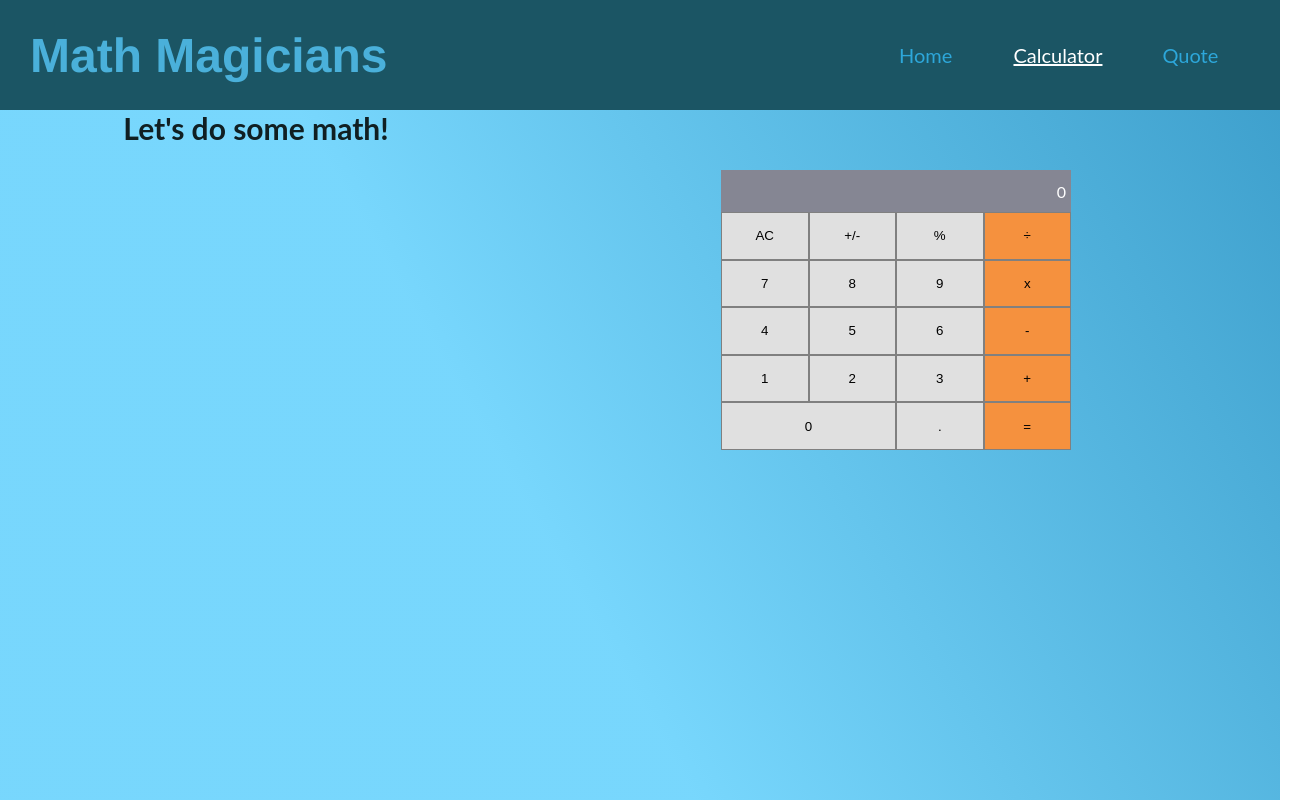
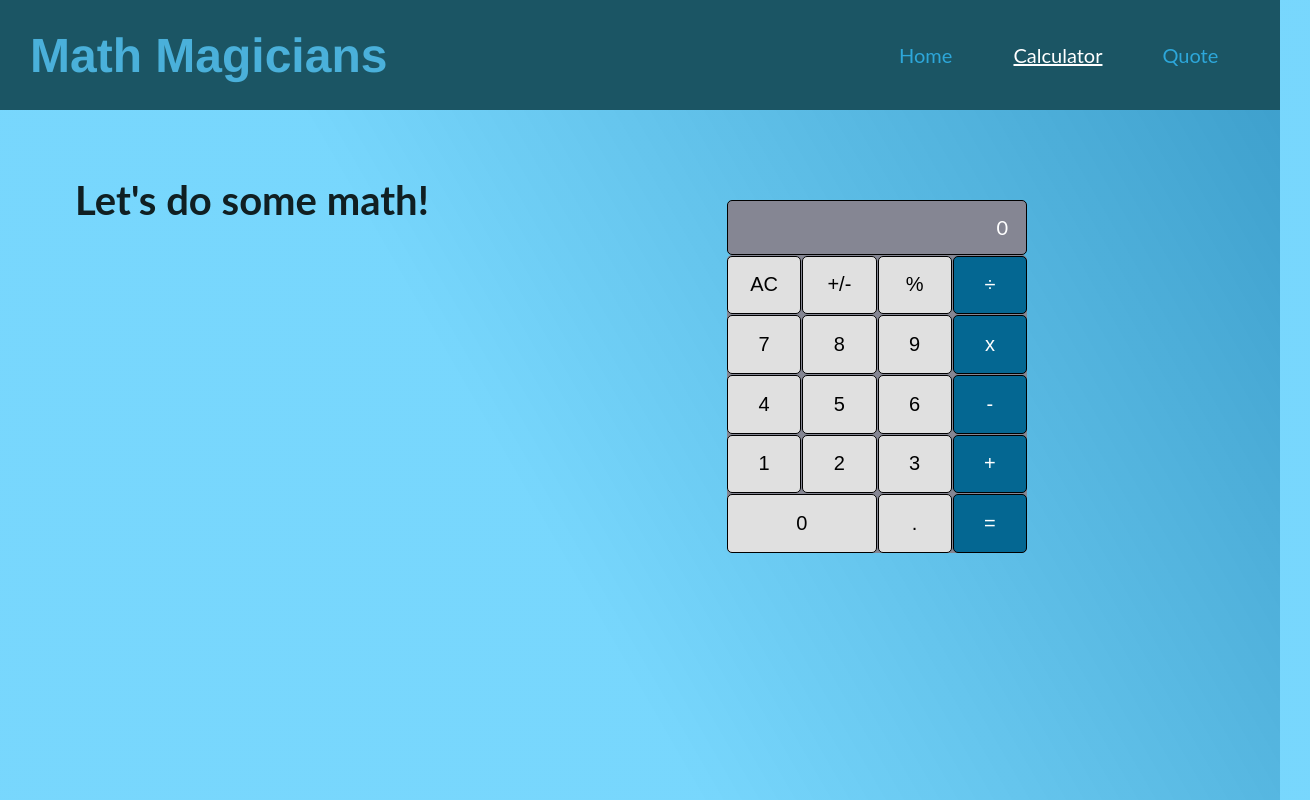
Before and after one commit to Alejandro-Bernal-M/Math.Magicians, a React (Create React App) app: page /Calculator in a window 1280 px wide. Shown: the whole page, 1310 px wide, since content can reach past the window. Built offline with nearby package versions, Linux system fonts and the light colour scheme.

Commit message:
calculator

```diff
--- a/src/components/btn.js
+++ b/src/components/btn.js
@@ -3,7 +3,7 @@ import calculate from './logic/calculate';
 
 function setColor(element) {
   const oranges = ['÷', 'x', '-', '+', '='];
-  return oranges.includes(element) ? 'orange' : 'gray';
+  return oranges.includes(element) ? 'color1' : 'color2';
 }
 
 function Btn({
--- a/src/styles/App.css
+++ b/src/styles/App.css
@@ -16,9 +16,10 @@ body {
 }
 
 .calculator {
-  width: 50%;
-  max-width: 350px;
-  height: 280px;
+  width: 60%;
+  max-width: 300px;
+  min-width: 200px;
+  height: 350px;
   margin: 60px auto;
 }
 
@@ -27,6 +28,10 @@ body {
   height: 85%;
   grid-template-columns: repeat(4, 1fr);
   grid-template-rows: repeat(5, 1fr);
+  gap: 1px;
+  background-color: #858693;
+  border-radius: 5px;
+  padding-top: 1px;
 }
 
 .result {
@@ -36,7 +41,10 @@ body {
   display: flex;
   justify-content: end;
   align-items: center;
-  padding-right: 5px;
+  padding-right: 18px;
+  border-radius: 5px;
+  border: 1px solid black;
+  font-size: 20px;
 }
 
 .btn-div {
@@ -50,19 +58,28 @@ body {
   display: flex;
   justify-content: center;
   align-items: center;
-  border: 1px solid gray;
+  border: 1px solid black;
+  border-radius: 5px;
+  font-size: 20px;
+  cursor: pointer;
+}
+
+.btn:active {
+  transform: translate(0.5px, 0.5px);
+  box-shadow: 0.5px 0.5px gray;
 }
 
 .double {
   grid-column: 1/3;
 }
 
-.gray {
+.color2 {
   background-color: #e0e0e0;
 }
 
-.orange {
-  background-color: #f5913e;
+.color1 {
+  background-color: #046792;
+  color: #fff;
 }
 
 .QuoteDiv {
--- a/src/styles/Calculator.module.css
+++ b/src/styles/Calculator.module.css
@@ -1,11 +1,14 @@
 .calculatorDiv {
   display: flex;
+  flex-wrap: wrap;
   width: 100%;
-  height: 80vh;
+  height: 100%;
+  margin: 30px;
 }
 
 .calculatorDiv > h2 {
-  font-size: 30px;
+  margin: 36px 0 0 30px;
+  font-size: 2.5rem;
   text-align: center;
-  width: 40%;
+  width: 30%;
 }
```
